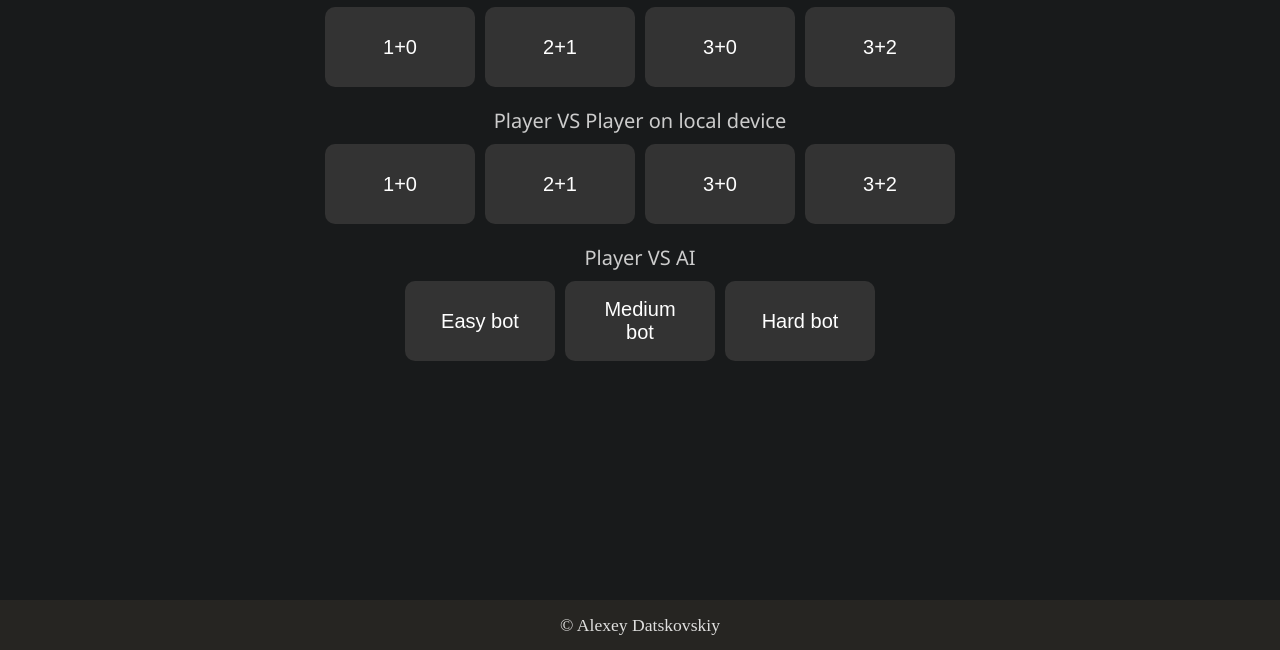
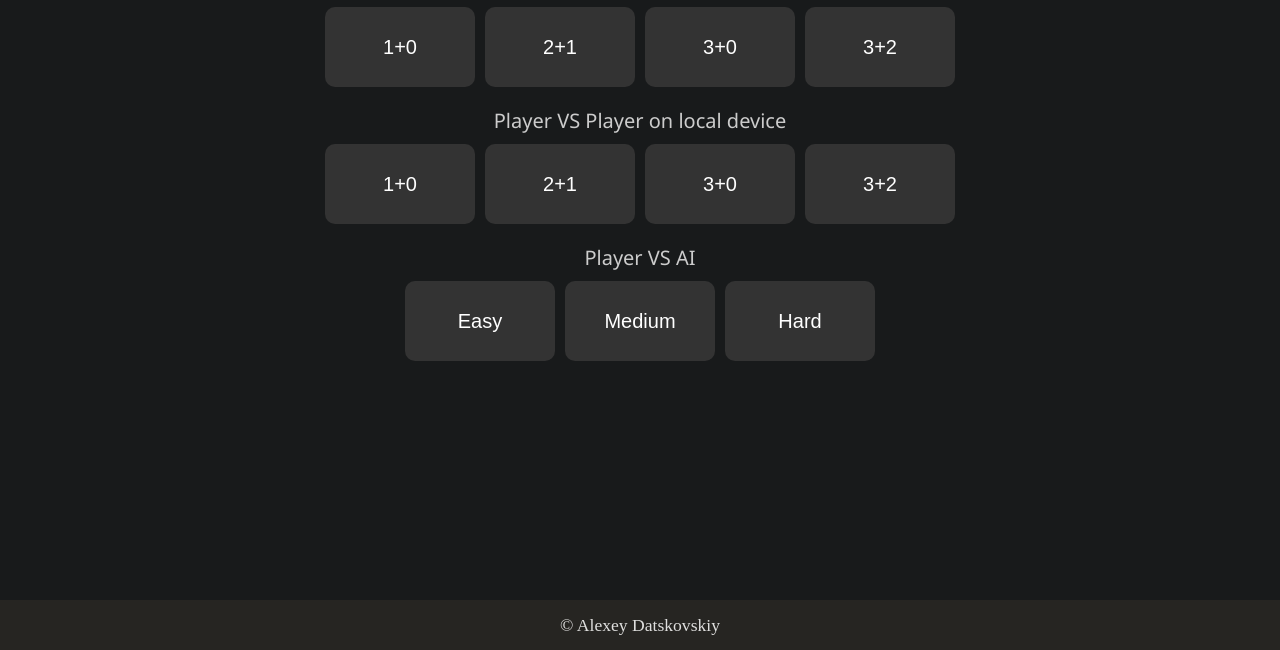
Before and after one commit to Alexdat2000/superXO, a website built with webpack: page title-page/src/index.html in a window 1280 px wide. Shown: the part 150-800 px from the top of the page. Built offline with nearby package versions, Linux system fonts and the light colour scheme.

Commit message:
Title page style

```diff
--- a/title-page/src/index.html
+++ b/title-page/src/index.html
@@ -75,13 +75,13 @@
         <div class="menu-row-title">Player VS AI</div>
         <div class="buttons-row">
           <button class="menu-button" onclick="location.href='/newGame?bot=1'">
-            Easy bot
+            Easy
           </button>
           <button class="menu-button" onclick="location.href='/newGame?bot=2'">
-            Medium bot
+            Medium
           </button>
           <button class="menu-button" onclick="location.href='/newGame?bot=3'">
-            Hard bot
+            Hard
           </button>
         </div>
       </div>
```
